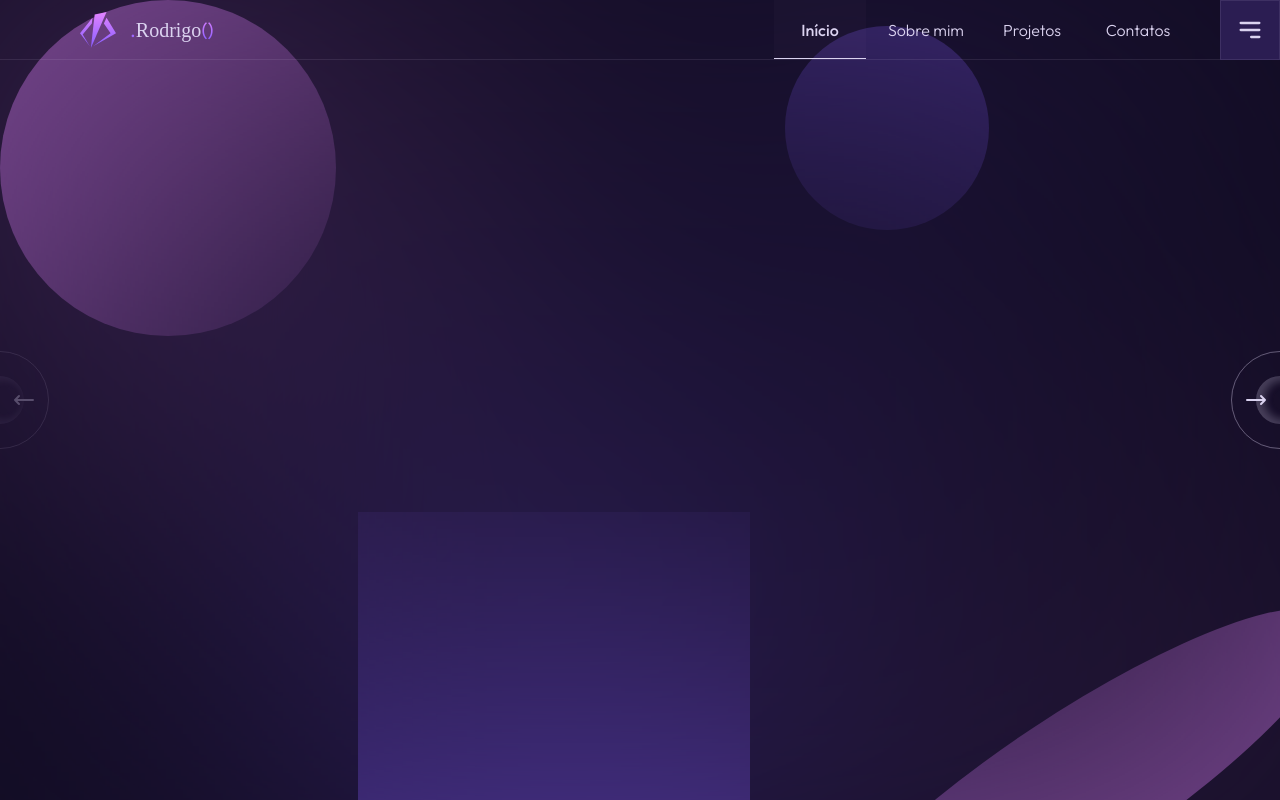
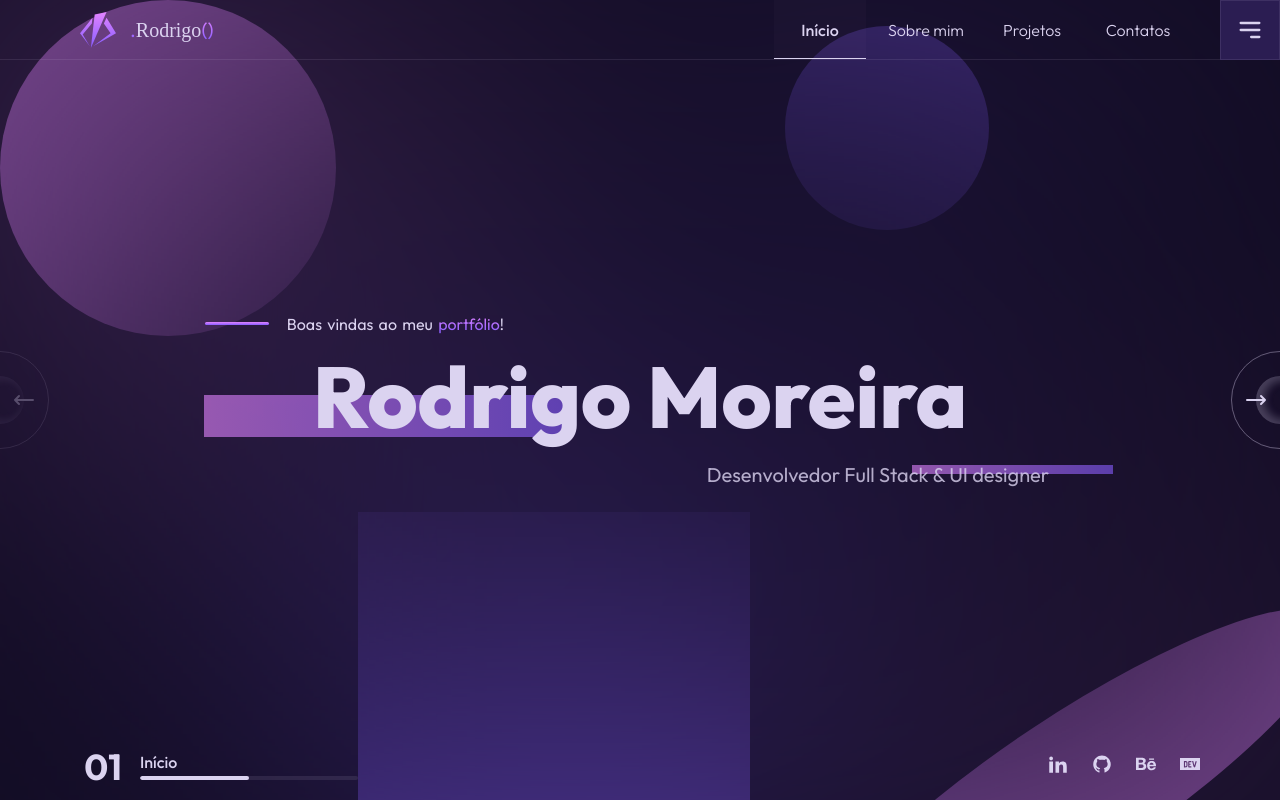
Before and after one commit to rodrigsmor/my-portfolio, a React (Vite) app: page / in a window 1280 px wide. Shown: the top 800 px of the page. Built offline with nearby package versions, Linux system fonts and the light colour scheme; a web font is replaced by a local one.

Commit message:
Develops footer

```diff
--- a/src/components/Buttons/NavigateButton/index.jsx
+++ b/src/components/Buttons/NavigateButton/index.jsx
@@ -1,7 +1,7 @@
+import { IconContext } from "react-icons"
+import { NavigateButtonWrapper } from "./styled"
+import { useLocation, useNavigate } from "react-router-dom"
 import { HiOutlineArrowNarrowLeft, HiOutlineArrowNarrowRight } from "react-icons/hi"
-import { NavigateButtonWrapper } from "./styled"
-import { IconContext } from "react-icons"
-import { redirect, useLocation, useNavigate } from "react-router-dom"
 
 export const NavigateButton = ({ isPrevious = false }) => {
   const navigate = useNavigate();
--- a/src/components/Buttons/NavigateButton/styled.js
+++ b/src/components/Buttons/NavigateButton/styled.js
@@ -1,6 +1,7 @@
 import styled from "styled-components";
 
 export const NavigateButtonWrapper = styled.button`
+  z-index: 20;
   width: 98px;
   height: 98px;
   display: flex;
--- /dev/null
+++ b/src/components/layouts/Footer/index.jsx
@@ -0,0 +1,67 @@
+import { IconContext } from "react-icons"
+import { useTheme } from "styled-components"
+import { ImLinkedin2 } from 'react-icons/im'
+import { AiOutlineGithub } from 'react-icons/ai'
+import { SiBehance, SiDevdotto } from 'react-icons/si'
+import { FooterContainer, ProgressDetailed, ProgressIndicator, SocialMedias } from "./styled"
+import { Link, useLocation } from "react-router-dom"
+
+export const Footer = () => {
+  const theme = useTheme();
+  const { pathname } = useLocation();
+
+  const social_medias = [
+    {
+      name: 'linkedin',
+      link: 'https://www.linkedin.com/in/psrodrigomoreira/',
+      Icon: <ImLinkedin2 />
+    }, {
+      name: 'github',
+      link: 'https://github.com/rodrigsmor',
+      Icon: <AiOutlineGithub />
+    }, {
+      name: 'behance',
+      link: 'https://www.behance.net/rodrigsmor',
+      Icon: <SiBehance />
+    }, {
+      name: 'devto',
+      link: 'http://dev.to/psrodrigs',
+      Icon: <SiDevdotto />
+    },
+  ]
+
+  const pageNumbers = {
+    '/': { number: '01', title: 'Início' },
+    '/about-me': { number: '02', title: 'Sobre mim'},
+    '/projects': { number: '03', title: 'Projetos'},
+    '/contacts': { number: '04', title: 'Contatos'}
+  }
+
+  return (
+    <FooterContainer>
+      <ProgressIndicator>
+        <strong>{ pageNumbers[pathname].number }</strong>
+        <ProgressDetailed>
+          <p>{pageNumbers[pathname].title }</p>
+          <div></div>
+        </ProgressDetailed>
+      </ProgressIndicator>
+      <SocialMedias>
+        {
+          social_medias.map(({ Icon, link, name }) => (
+            <li key={name}>
+              <Link to={link}>
+                <IconContext.Provider value={{
+                  size: 20,
+                  color: theme.colors.typography.main,
+                }}>
+                  { Icon }
+                </IconContext.Provider>
+              </Link>
+            </li>
+          ))
+        }
+      </SocialMedias>
+    </FooterContainer>
+  )
+}
--- /dev/null
+++ b/src/components/layouts/Footer/styled.js
@@ -0,0 +1,75 @@
+import styled from "styled-components";
+
+export const FooterContainer = styled.footer`
+  right: 0;
+  bottom: 0;
+  width: 100vw;
+  height: 68px;
+  display: flex;
+  padding: 0 80px;
+  position: fixed;
+  align-items: center;
+  background: transparent;
+  justify-content: space-between;
+`;
+
+export const SocialMedias = styled.ul`
+  gap: 24px;
+  display: flex;
+  list-style: none;
+  align-items: center;
+
+  > li {
+    transition: all .5s ease-out;
+    opacity: 1;
+
+    &:hover {
+      opacity: 0.4;
+    }
+  }
+`;
+
+export const ProgressIndicator = styled.div`
+  gap: 14px;
+  display: flex;
+  align-items: center;
+  color: ${({ theme }) => theme.colors.typography.main };
+
+  > strong {
+    width: 46px;
+    text-align: center;
+    font-size: ${({ theme }) => theme.typography.size.h2 };
+    font-weight: ${({ theme }) => theme.typography.weight.bold };
+  }
+`;
+
+export const ProgressDetailed = styled.div`
+  gap: 4px;
+  width: 218px;
+  display: flex;
+  flex-direction: column;
+
+  > p {
+    color: ${({ theme }) => theme.colors.typography.main };
+    font-size: ${({ theme }) => theme.typography.size.h5 };
+    font-weight: ${({ theme }) => theme.typography.weight.medium };
+  }
+
+  > div {
+    height: 4px;
+    width: 100%;
+    overflow: hidden;
+    position: relative;
+    border-radius: 4px;
+    background: ${({ theme }) => theme.colors.typography.main }1A;
+
+    &:after {
+      content: '';
+      width: 50%;
+      height: 4px;
+      border-radius: 4px;
+      position: absolute;
+      background: ${({ theme }) => theme.colors.typography.main };
+    }
+  }
+`;
--- /dev/null
+++ b/src/components/screens/HomeSection/index.jsx
@@ -0,0 +1,19 @@
+import { useState } from "react";
+import { GreetingsText, HomeSectionContainer, SectionTitle, Subtitle } from "./styled";
+import { useLocation } from "react-router-dom";
+
+export const HomeSection = () => {
+  const { pathname } = useLocation();
+
+  return (
+    <HomeSectionContainer id='home' className={`${pathname !== '/' && 'not-active'}`} onClick={e => setIsActive(!isActive) }>
+      <GreetingsText>
+        <p>Boas vindas ao meu <strong> portfólio</strong>!</p>
+      </GreetingsText>
+      <SectionTitle>
+        <h1>Rodrigo Moreira</h1>
+        <Subtitle>Desenvolvedor Full Stack & UI designer</Subtitle>
+      </SectionTitle>
+    </HomeSectionContainer>
+  );
+}
--- /dev/null
+++ b/src/components/screens/HomeSection/styled.js
@@ -0,0 +1,132 @@
+import styled from "styled-components";
+
+export const HomeSectionContainer = styled.section`
+  width: 100vw;
+  display: flex;
+  height: 100vh;
+  padding: 0 16vw;
+  overflow: hidden;
+  min-width: 100vw;
+  max-width: 100vw;
+  position: relative;
+  align-items: center;
+  flex-direction: column;
+  justify-content: center;
+
+  &.not-active {
+    > div {
+      margin: -28px 0 0 -80vw;
+      transform: rotate(-36deg);
+    }
+
+    > hgroup {
+      transform: rotate(24deg);
+      margin: 8px -120vw 0 0;
+
+      > h1 {
+        margin: 0 -50vw 28px 0;
+      }
+
+      > h2 {
+        transform: rotate(-24deg);
+        margin: 86vw 40vw 0 0;
+      }
+    }
+  }
+
+  > *, > * > * {
+    position: static;
+    transition: all .5s ease-out;
+  }
+`;
+
+export const SectionTitle = styled.hgroup`
+  display: flex;
+  margin: 8px 0 0;
+  position: relative;
+  align-items: center;
+  flex-direction: column;
+
+  > h1 {
+    z-index: 5;
+    font-size: 86px;
+    margin: 0 0 12px;
+    font-weight: ${({ theme }) => theme.typography.weight.extrabold };
+  }
+
+  &:after,&:before {
+    content: '';
+    z-index: -1;
+    opacity: 0.6;
+    display: block;
+    position: absolute;
+    background: linear-gradient(
+      90.31deg,
+      ${({ theme }) => theme.colors.secondary.main} 0%,
+      ${({ theme }) => theme.colors.primary.main } 100%
+    );
+  }
+
+  &:before {
+    top: 53.5px;
+    width: 368px;
+    height: 42px;
+    left: -108.5px;
+  }
+
+  &:after {
+    content: '';
+    height: 9px;
+    width: 201px;
+    bottom: 13px;
+    right: -146px;
+  }
+`;
+
+export const Subtitle = styled.h2`
+  opacity: 0.8;
+  text-align: end;
+  margin: 0 -476px 0 0;
+  min-width: max-content;
+  font-size: ${({ theme }) => theme.typography.size.h4 };
+  color: ${({ theme }) => theme.colors.typography.main };
+  font-weight: ${({ theme }) => theme.typography.weight.regular};
+`;
+
+export const GreetingsText = styled.div`
+  width: 100%;
+  display: flex;
+  word-spacing: 2px;
+  align-items: center;
+
+  &:before {
+    content: '';
+    height: 3px;
+    width: 5vw;
+    border-radius: 2px;
+    background: linear-gradient(
+      180deg,
+      ${({ theme }) => theme.colors.secondary.main} 0%,
+      ${({ theme }) => theme.colors.primary.main } 100%
+    );
+    margin: 0 18px 0 0;
+  }
+
+  > p {
+    font-size: ${({ theme }) => theme.typography.size.h5 };
+    font-weight: ${({ theme }) => theme.typography.weight.regular };
+
+    strong {
+      font-weight: ${({ theme }) => theme.typography.weight.regular };
+      background: linear-gradient(
+        180deg,
+        ${({ theme }) => theme.colors.secondary.main } 0%,
+        ${({ theme }) => theme.colors.primary.main } 100%
+      );
+      -webkit-background-clip: text;
+      -webkit-text-fill-color: transparent;
+      background-clip: text;
+      text-fill-color: transparent;
+    }
+  }
+`;
--- a/src/pages/Home/index.jsx
+++ b/src/pages/Home/index.jsx
@@ -1,18 +1,40 @@
+import { useEffect, useRef } from "react"
+import { useLocation } from "react-router-dom"
+import { Header } from "../../components/layouts/Header"
+import { HomeSection } from "../../components/screens/HomeSection"
 import { NavigateButton } from "../../components/Buttons/NavigateButton"
-import { Header } from "../../components/layouts/Header"
-import { HomeSection, PageContainer, PageContentWrapper } from "./styled"
+import { CurrentPageContentContainer, PageContainer, PageContentWrapper, HomeSectionWrapper } from "./styled"
+import { Footer } from "../../components/layouts/Footer"
 
 export const Home = () => {
+  const { pathname } = useLocation();
+  const pageContainerRef = useRef();
+
+  useEffect(() => {
+    console.log(pageContainerRef.current)
+    pageContainerRef.current?.childNodes.forEach((element) => {
+      if ((pathname === '/' && element?.id === 'home') || pathname.includes(element?.id))
+        element.scrollIntoView({ behavior: "smooth", block: "start"});
+    })
+  }, [ pathname ])
+
   return (
     <PageContainer>
-      <div></div>
-      <HomeSection>
+      <div className='background-support'></div>
+      <HomeSectionWrapper>
         <Header />
         <PageContentWrapper>
           <NavigateButton isPrevious />
           <NavigateButton />
+          <CurrentPageContentContainer ref={pageContainerRef}>
+            <HomeSection />
+            <section id="about-me"></section>
+            <section id="project"></section>
+            <section id="contacts"></section>
+          </CurrentPageContentContainer>
         </PageContentWrapper>
-      </HomeSection>
+        <Footer />
+      </HomeSectionWrapper>
     </PageContainer>
   )
 }
--- a/src/pages/Home/styled.js
+++ b/src/pages/Home/styled.js
@@ -8,7 +8,7 @@ export const PageContainer = styled.div`
   align-items: center;
   justify-content: center;
 
-  > div {
+  > .background-support {
     z-index: 1;
     width: 100vw;
     height: 100vh;
@@ -35,7 +35,7 @@ export const PageContainer = styled.div`
   }
 
   &:after,&:before,
-  > div:after, > div:before {
+  > .background-support:after, > .background-support:before {
     z-index: 1;
     content: '';
     display: block;
@@ -59,7 +59,7 @@ export const PageContainer = styled.div`
   }
 `;
 
-export const HomeSection = styled.main`
+export const HomeSectionWrapper = styled.div`
   z-index: 2;
   width: 100vw;
   height: 100vh;
@@ -74,3 +74,25 @@ export const PageContentWrapper = styled.div`
   position: relative;
   align-items: center.
 `;
+
+export const CurrentPageContentContainer = styled.main`
+  width: 100vw;
+  height: 100vh;
+  display: flex;
+  overflow: hidden;
+  max-width: 100vw;
+  max-height: 100vh;
+
+  > section:nth-of-type(3) {
+    background: blueviolet;
+  }
+
+  > section:nth-of-type(4) {
+    background: gray;
+  }
+
+  > * {
+    min-width: 100vw;
+    height: 100vh;
+  }
+`;
```
Also changed, not shown: vite.config.js.timestamp-1680346109161.mjs (added, +10 -0 lines).
